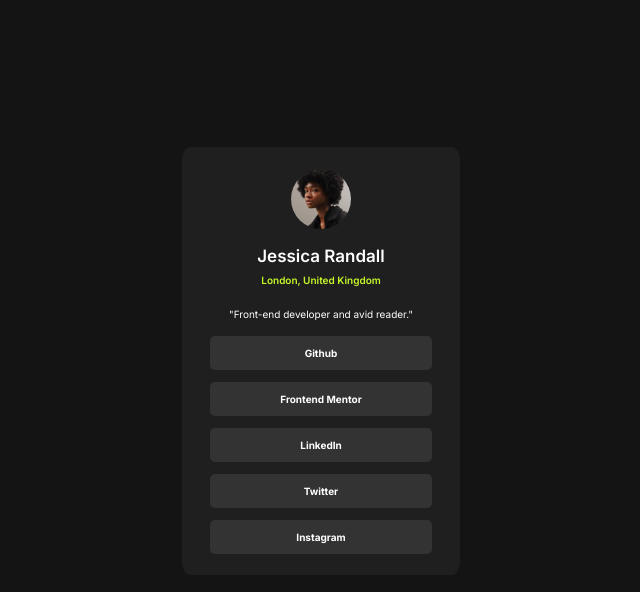
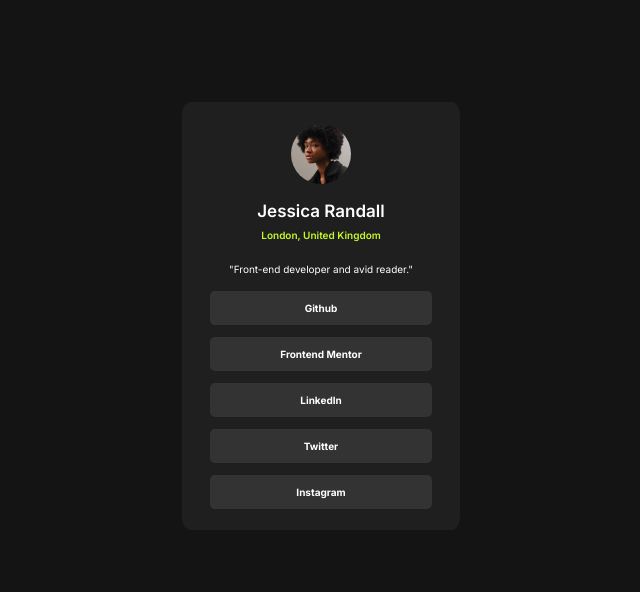
Before and after one commit to FrontNova/social-link, a plain HTML site: page index.html in a window 1280 px wide. Shown: the whole page, without its empty margins (339-979 px from the left). Drawn offline with Linux system fonts and the light colour scheme.

Commit message:
Update style.css

```diff
--- a/style.css
+++ b/style.css
@@ -4,7 +4,7 @@ body{
     min-height: 100vh;
     overflow:hidden;
     position:relative;
-    top:145px;
+    top:100px;
     font-family:Inter;
     left:20px;
 
```
